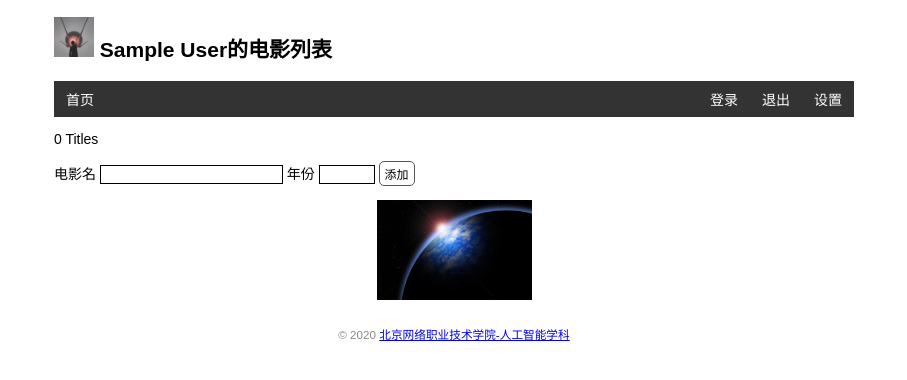
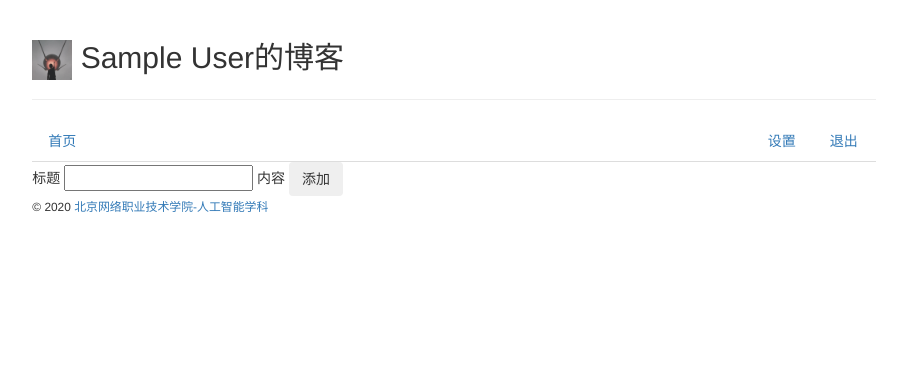
Before and after one commit to Feier3/watchlists, a Flask app: page / in a window 1280 px wide. Shown: the top 380 px of the page, without its empty margins (186-1093 px from the left). Run offline with Flask 2, Linux system fonts and the light colour scheme; the visitor is signed in with stand-in values (Sample User, id 1); data comes from the database, SQL or seed files in the repository; data that the repository does not hold is empty; some libraries are stand-ins or nearby versions.

Commit message:
增加富文本编辑器，更改样式

```diff
--- /dev/null
+++ b/test.py
@@ -0,0 +1,2 @@
+a = "sdfaf  as  dfas"
+print(a.replace(' ', ''))
--- a/watchlist/static/style.css
+++ b/watchlist/static/style.css
@@ -1,126 +1,7 @@
-body {
-    max-width: 800px;
-    margin: auto;
-    font-size: 14px;
-    font-family: Arial, Helvetica, sans-serif;
+.content2 {
+    overflow: hidden;
+    display: -webkit-box;
+    -webkit-box-orient: vertical;
+    -webkit-line-clamp: 2;
+    word-break: break-all;
 }
-
-/* 页脚 footer */
-footer {
-    color: #888888;
-    margin-top: 15px;
-    text-align: center;
-    padding: 10px;
-}
-
-/* 头像 */
-.avatar {
-    width: 40px;
-}
-
-/* 电影列表 */
-.movie-list {
-    list-style: none;
-    padding: 0;
-    margin-bottom: 10px;
-    box-shadow: 0 2px 5px 0 rgba(0, 0, 0, 0.16), 0 2px 10px 0 rgba(0, 0, 0, 0.12);
-}
-
-.movie-list li {
-    padding: 12px 24px;
-    border-bottom: 1px solid #ddd;
-}
-
-.movie-list li:hover {
-    background: #f8f9fa;
-}
-
-.hulu {
-    display: block;
-    margin: 0 auto;
-    height: 100px;
-}
-
-nav ul {
-    list-style: none;
-    margin: 0;
-    padding: 0;
-    overflow: hidden;
-    background: #333333
-}
-
-nav li {
-    float: left;
-    display: flex;
-    align-items: center
-}
-
-nav li a {
-    display: block;
-    color: white;
-    text-align: center;
-    padding: 8px 12px;
-    text-decoration: none
-}
-
-nav li a:hover {
-    background: #111111
-}
-
-.float-right {
-    float: right;
-    display: inline;
-    margin: 2px 5px;
-}
-
-.vbd {
-    font-size: 12px;
-    font-weight: bold;
-    color: black;
-    text-decoration: none;
-    background: #f5c518;
-    border-radius: 5px;
-    padding: 3px 5px;
-}
-
-/* 美化input标签 */
-input[type=submit] {
-    font-family: inherit;
-}
-
-input[type=text] {
-    border: 1px solid black;
-}
-
-input[name=year] {
-    width: 50px;
-}
-
-.btn {
-    font-size: 12px;
-    padding: 3px 5px;
-    text-decoration: none;
-    cursor: pointer;
-    background: white;
-    color: black;
-    border: 1px solid #555555;
-    border-radius: 5px;
-}
-
-.btn:hover {
-    text-decoration: none;
-    background: black;
-    color: white;
-    border: 1px solid black;
-}
-
-.alert {
-    position: relative;
-    padding: 7px;
-    margin: 7px 0;
-    border: 1px solid transparent;
-    color: #004085;
-    background: #cce5ff;
-    border-color: #b8daff;
-    border-radius: 5px;
-}
--- a/watchlist/templates/base.html
+++ b/watchlist/templates/base.html
@@ -7,8 +7,12 @@
         <meta name="viewport" content="width=device-width, initial-scale=1.0">
         <meta http-equiv="X-UA-Compatible" content="ie=edge">
                 <link rel="shortcut icon" href="{{ url_for('static',filename='favicon.ico') }}" type="image/x-icon">
-        <link rel="stylesheet" href="{{ url_for('static',filename='style.css') }}">
-        <title>{{ user.name }}的电影列表</title>
+        <link rel="stylesheet" href="https://cdn.jsdelivr.net/npm/bootstrap@3.3.7/dist/css/bootstrap.min.css"
+              integrity="sha384-BVYiiSIFeK1dGmJRAkycuHAHRg32OmUcww7on3RYdg4Va+PmSTsz/K68vbdEjh4u"
+              crossorigin="anonymous">
+{#        <link rel="stylesheet" href="{{ url_for('static',filename='style.css') }}">#}
+        <title>{{ user.name }}的博客</title>
+
     {% endblock %}
 </head>
 
@@ -16,29 +20,50 @@
 {% for message in get_flashed_messages() %}
     <div class="alert">{{ message }}</div>
 {% endfor %}
+<div class="row">
+    <div class="col-md-8 col-md-offset-2">
+        <div class="page-header">
             <h2>
-    <img class="avatar" src="{{ url_for('static',filename='images/1.jpg') }}" alt="头像">
-    {{ user.name }}的电影列表
+                <img class="avatar" src="{{ url_for('static',filename='images/1.jpg') }}" alt="头像" style="width: 40px;">
+                {{ user.name }}的博客
             </h2>
+        </div>
         <nav>
-    <ul>
+            <ul class="nav nav-tabs">
                 <li>
                     <a href="{{ url_for('index') }}">首页</a>
                 </li>
 
+
+                {% if current_user.is_authenticated %}
+                    <li style="float: right">
+                        <a href="{{ url_for('logout') }}">退出</a>
+                    </li>
+                    <li style="float: right">
+                        <a href="{{ url_for('settings') }}">设置</a>
+                    </li>
+                {% else %}
                     <li style="float: right">
                         <a href="{{ url_for('login') }}">登录</a>
-            {% if current_user.is_authenticated %}
-                <a href="{{ url_for('logout') }}">退出</a>
-                <a href="{{ url_for('settings') }}">设置</a>
+                    </li>
                 {% endif %}
-        </li>
+
             </ul>
         </nav>
         {% block content %} {% endblock %}
         <footer>
             <small>&copy; 2020 <a href="http://www.bwzn.com">北京网络职业技术学院-人工智能学科</a></small>
         </footer>
+    </div>
+
+
+</div>
+{{ ckeditor.load() }}
+{{ ckeditor.config() }}
+{#<script src="https://cdn.ckeditor.com/4.10.0/standard/ckeditor.js"></script>#}
+<script src="https://cdn.jsdelivr.net/npm/bootstrap@3.3.7/dist/js/bootstrap.min.js"
+        integrity="sha384-Tc5IQib027qvyjSMfHjOMaLkfuWVxZxUPnCJA7l2mCWNIpG9mGCD8wGNIcPD7Txa"
+        crossorigin="anonymous"></script>
 </body>
 
 </html>
--- a/watchlist/templates/edit.html
+++ b/watchlist/templates/edit.html
@@ -1,9 +1,9 @@
 {% extends 'base.html' %}
 {% block content %}
-    <h3>电影编辑页面</h3>
+    <h3>文章修改页面</h3>
     <form action="" method="post">
-        电影名 <input type="text" name="title" autocomplete="off" required>
-        年份 <input type="text" name="year" autocomplete="off" required>
+        文章标题 <input type="text" name="title" autocomplete="off" required>
+        内容 {{ ckeditor.create() }}
         <input type="submit" class="btn" name="submit" value="更新">
     </form>
 {% endblock %}
--- a/watchlist/templates/index.html
+++ b/watchlist/templates/index.html
@@ -1,37 +1,43 @@
 {% extends 'base.html' %}
 
 {% block content %}
-    <p>{{ movies|length }} Titles</p>
+
+    {% for article in articles %}
+        <div class="panel panel-default">
+            <div class="panel-heading">
+                <a href="{{ url_for('details',article_id=article.id) }}">
+                    <h3 class="panel-title">{{ article.title }}</h3>
+                </a>
+            </div>
+            <div class="panel-body" >
+                <p style="overflow: hidden;display: -webkit-box;-webkit-box-orient: vertical;-webkit-line-clamp: 2;word-break: break-all">{{ article.content|safe }}</p>
+            </div>
+            {% if current_user.is_authenticated %}
+                <span>
+                    <a class="btn" href="{{ url_for('edit',article_id=article.id) }}">编辑</a>
+            </span>
+                <span>
+                    <form class="inline-form" action="{{ url_for('delete',article_id=article.id) }}" method="post">
+                        <input class="btn" type="submit" name='delete' value="删除"
+                               onclick="return confirm('确定删除吗？')">
+                    </form>
+                </span>
+            {% endif %}
+        </div>
+
+
+    {% endfor %}
+
     {# 表单 #}
     {% if current_user.is_authenticated %}
         <form method="POST">
-            电影名 <input type="text" name="title" autocomplete="off" required>
-            年份 <input type="text" name="year" autocomplete="off" required>
+            标题 <input type="text" name="title" autocomplete="off" required>
+            内容 {{ ckeditor.create() }}
+
             <input type="submit" class="btn" name="submit" value="添加">
         </form>
     {% endif %}
-    <ul class="movie-list">
-        {% for movie in movies %}
-            <li>
-                {{ movie.title }} - {{ movie.year }}
-                <span class="float-right">
-            <a class="vbd"
-               href="http://v.baidu.com/v?word={{ movie.title }}&ct=301989888&rn=67&pn=0&db=0&s=0&fbl=800&ie=utf-8&oq=nnkd&f=3&rsp=0"
-               target="_blank" title="在百度视频中查找此电影">百度视频</a>
-        </span>
-                {% if current_user.is_authenticated %}
-                    <span class="float-right">
-            <a class="btn" href="{{ url_for('edit',movie_id=movie.id) }}">编辑</a>
-        </span>
-                    <span class="float-right">
-            <form class="inline-form" action="{{ url_for('delete',movie_id=movie.id) }}" method="post">
-                <input class="btn" type="submit" name='delete' value="删除" onclick="return confirm('确定删除吗？')">
-            </form>
-        </span>
-                {% endif %}
-            </li>
-        {% endfor %}
-    </ul>
 
-    <img class="hulu" src="{{ url_for('static',filename='images/2.jpg') }}" alt="">
+
+    {#    <img class="hulu" src="{{ url_for('static',filename='images/2.jpg') }}" alt="">#}
 {% endblock %}
--- a/watchlist/views.py
+++ b/watchlist/views.py
@@ -1,7 +1,7 @@
 from watchlist import app, db
 from flask import request, redirect, url_for, flash, render_template
 from flask_login import login_user, logout_user, login_required, current_user
-from watchlist.models import User, Movie
+from watchlist.models import User, Ariticles
 
 
 # 首页
@@ -12,42 +12,50 @@ def index():
             return redirect(url_for('index'))
         # 获取表单的数据
         title = request.form.get('title')
-        year = request.form.get('year')
+        content = request.form.get('ckeditor').replace(' ','')
 
-        # 验证title，year不为空，并且title长度不大于60，year的长度不大于4
-        if not title or not year or len(year) > 4 or len(title) > 60:
+        # 验证title，content，并且title长度不大于60，content的长度不小于10
+        if not title or not content or len(content) < 10 or len(title) > 60:
             flash('输入错误')  # 错误提示
             return redirect(url_for('index'))  # 重定向回主页
 
-        movie = Movie(title=title, year=year)  # 创建记录
-        db.session.add(movie)  # 添加到数据库会话
+        article = Ariticles(title=title, content=content)  # 创建记录
+        db.session.add(article)  # 添加到数据库会话
         db.session.commit()  # 提交数据库会话
         flash('数据创建成功')
         return redirect(url_for('index'))
 
-    movies = Movie.query.all()
-    return render_template('index.html', movies=movies)
+    articles = Ariticles.query.all()
+    return render_template('index.html', articles=articles)
 
-# 编辑电影信息页面
-@app.route('/movie/edit/<int:movie_id>', methods=['GET', 'POST'])
+
+# 文章详情页面
+@app.route('/article/details/<int:article_id>', methods=['GET'])
+def details(article_id):
+    article = Ariticles.query.get_or_404(article_id)
+    return render_template('details.html', article=article)
+
+
+# 编辑博文页面
+@app.route('/article/edit/<int:article_id>', methods=['GET', 'POST'])
 @login_required
-def edit(movie_id):
-    movie = Movie.query.get_or_404(movie_id)
+def edit(article_id):
+    article = Ariticles.query.get_or_404(article_id)
 
     if request.method == 'POST':
         title = request.form['title']
-        year = request.form['year']
+        content = request.form['ckeditor']
 
-        if not title or not year or len(year) > 4 or len(title) > 60:
+        if not title or not content or len(content) < 10 or len(title) > 60:
             flash('输入错误')
-            return redirect(url_for('edit'), movie_id=movie_id)
+            return redirect(url_for('edit'), article_id=article.id)
 
-        movie.title = title
-        movie.year = year
+        article.title = title
+        article.content = content
         db.session.commit()
-        flash('电影信息已经更新')
+        flash('文章已经更新')
         return redirect(url_for('index'))
-    return render_template('edit.html', movie=movie)
+    return render_template('edit.html', article=article)
 
 
 @app.route('/settings', methods=['GET', 'POST'])
@@ -69,11 +77,11 @@ def settings():
 
 
 # 删除信息
-@app.route('/movie/delete/<int:movie_id>', methods=['POST'])
+@app.route('/article/delete/<int:article_id>', methods=['POST'])
 @login_required
-def delete(movie_id):
-    movie = Movie.query.get_or_404(movie_id)
-    db.session.delete(movie)
+def delete(article_id):
+    article = Ariticles.query.get_or_404(article_id)
+    db.session.delete(article)
     db.session.commit()
     flash('删除数据成功')
     return redirect(url_for('index'))
```
Also changed, not shown: watchlist/__init__.py (+13 -7 lines), watchlist/commands.py (+17 -18 lines), watchlist/models.py (+7 -4 lines), watchlist/templates/details.html (added, +10 -0 lines), watchlist/templates/test.html (added, +48 -0 lines), 1 other file. Lines whose indentation alone changed are shown as unchanged.
